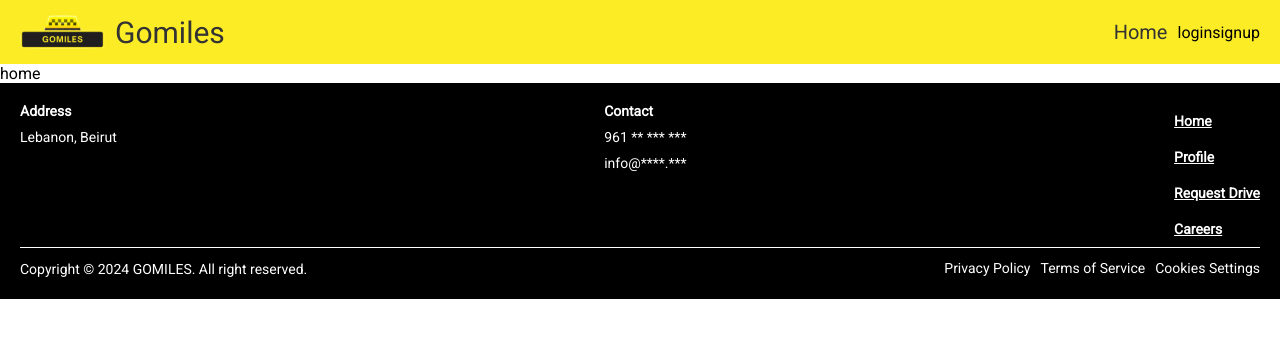
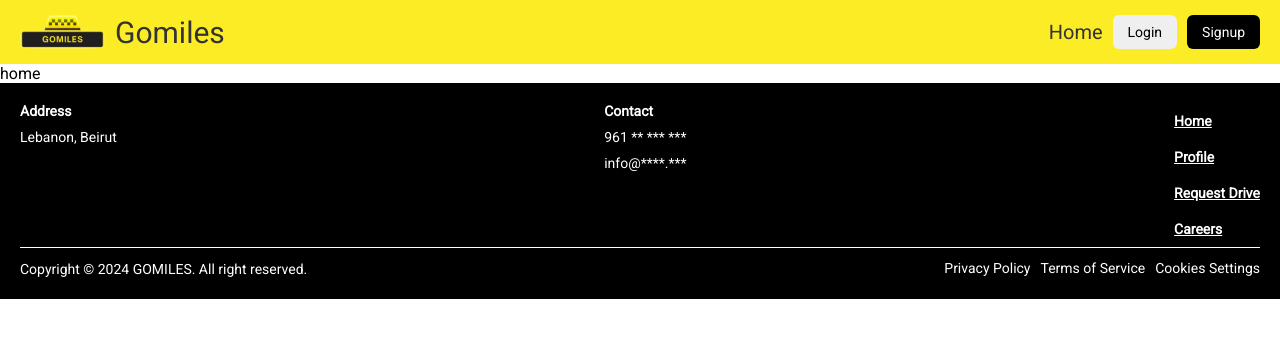
Before and after one commit to Ali-H-Hassan/TaxiApp, a React (Vite) app in the folder frontend/: page / in a window 1280 px wide. Shown: the top 338 px of the page. Built offline with nearby package versions, Linux system fonts and the light colour scheme.

Commit message:
[header]: updated header with buttons

```diff
--- a/frontend/src/components/header/index.jsx
+++ b/frontend/src/components/header/index.jsx
@@ -2,6 +2,7 @@ import { Link } from 'react-router-dom'
 import './index.css'
 import store from '../../provider/store'
 import { useEffect, useState } from 'react'
+import Button from '../buttons'
 
 export default function index() {
   const [user, setUser] = useState(null)
@@ -29,8 +30,13 @@ export default function index() {
           <Link to={'/'} className="header-nav-link header-nav-link-profile"></Link>
         ) : (
           <>
-            <>login</>
-            <>signup</>
+            <Link to={'/auth/login'}>
+              <Button label={'Login'} />
+            </Link>
+
+            <Link to={'/auth/register'}>
+              <Button label={'Signup'} variant={'secondary'} />
+            </Link>
           </>
         )}
       </nav>
```
